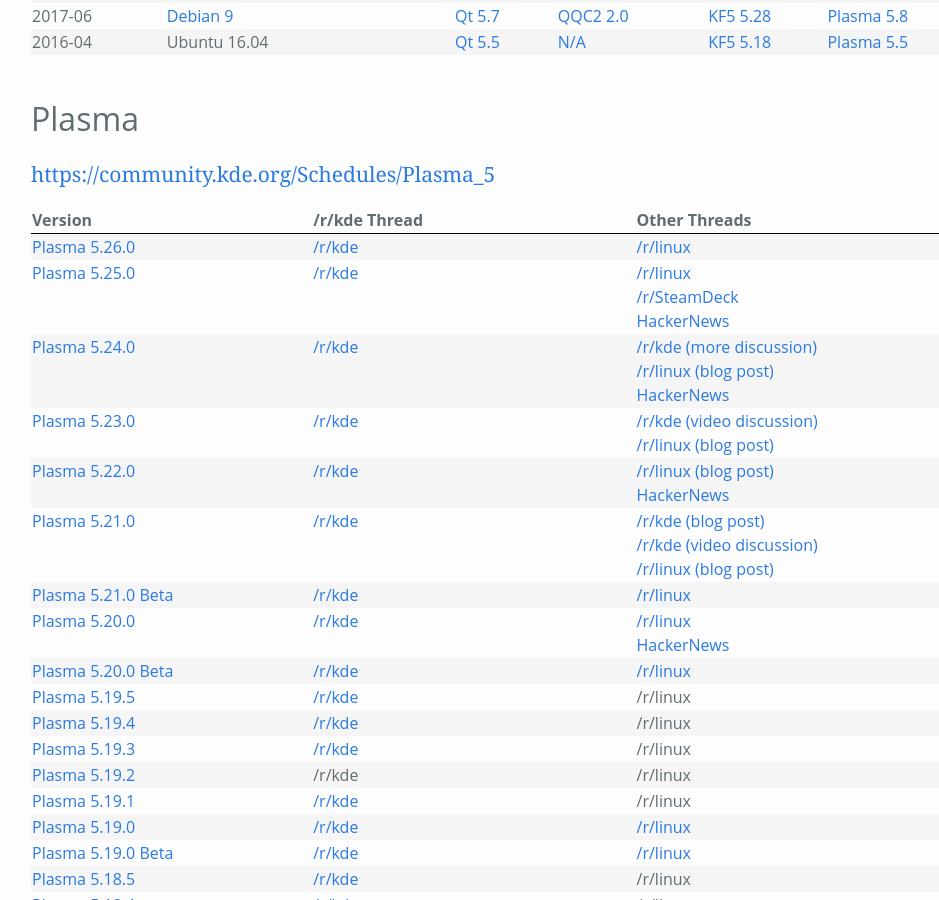
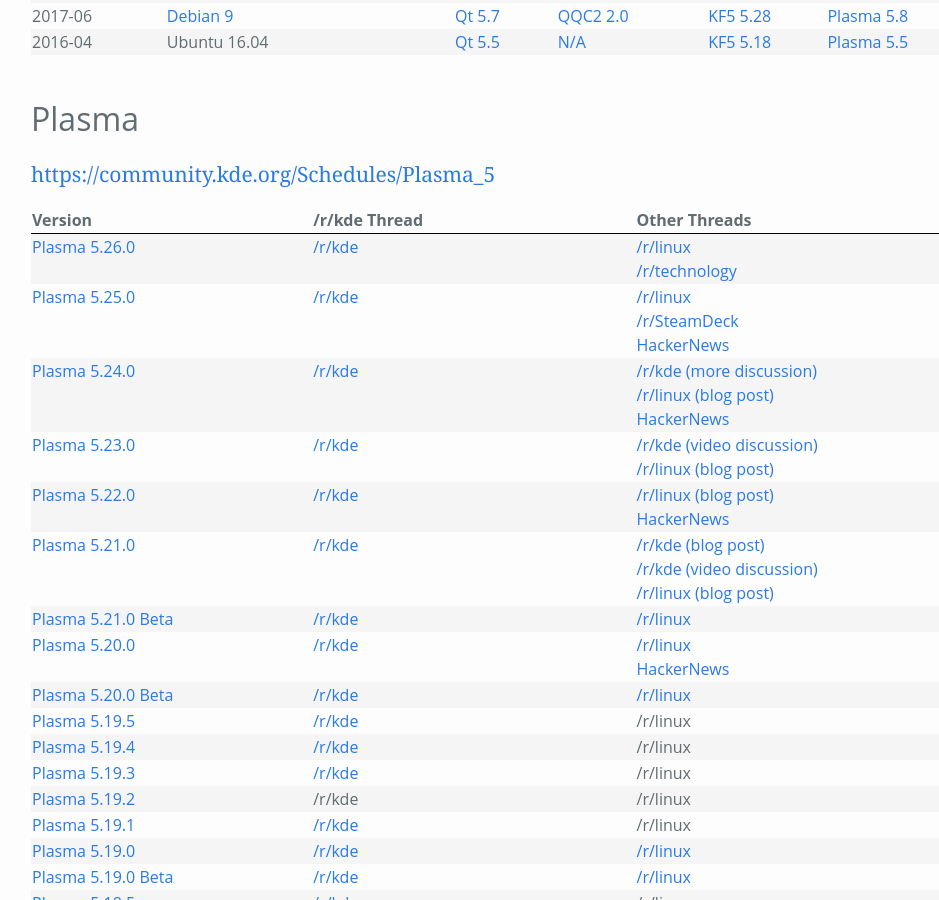
Before and after one commit to Zren/zren.github.io, a Jekyll site: the page built from kde_versions.md, in a window 1280 px wide and 900 px high, scrolled down 817 px. Shown: the whole window, without its empty margins (127-1066 px from the left). Built offline with Jekyll 4.4.1, drawn with Linux system fonts in a browser that asks for light colours.

Commit message:
Add /r/technology Plasma 5.26 discussion link

```diff
--- a/kde_versions.md
+++ b/kde_versions.md
@@ -218,6 +218,7 @@
       <td><a href="https://www.reddit.com/r/kde/comments/y180mi/plasma_526_has_landed_includes_new_features_for/">/r/kde</a></td>
       <td>
         <a href="https://www.reddit.com/r/linux/comments/y18ddt/plasma_526_has_landed_includes_new_features_for/">/r/linux</a>
+        <a href="https://www.reddit.com/r/technology/comments/y4m5wd/kde_plasma_526/">/r/technology</a>
       </td>
     </tr>
     <tr>
```
